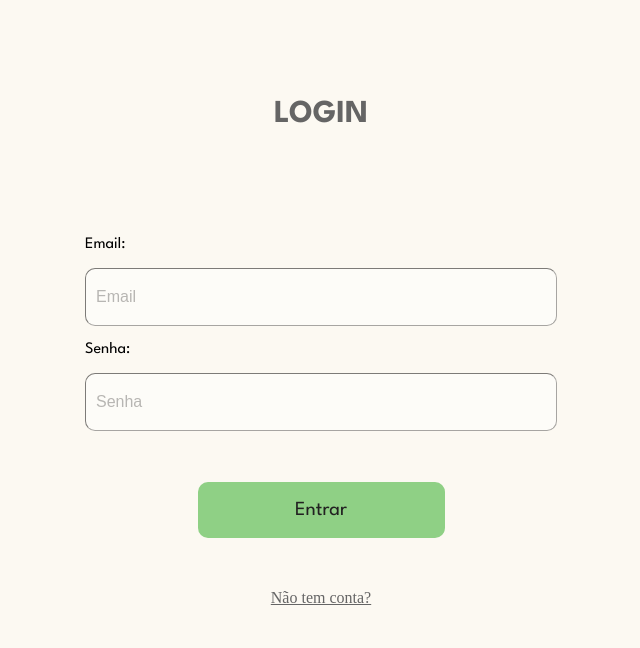
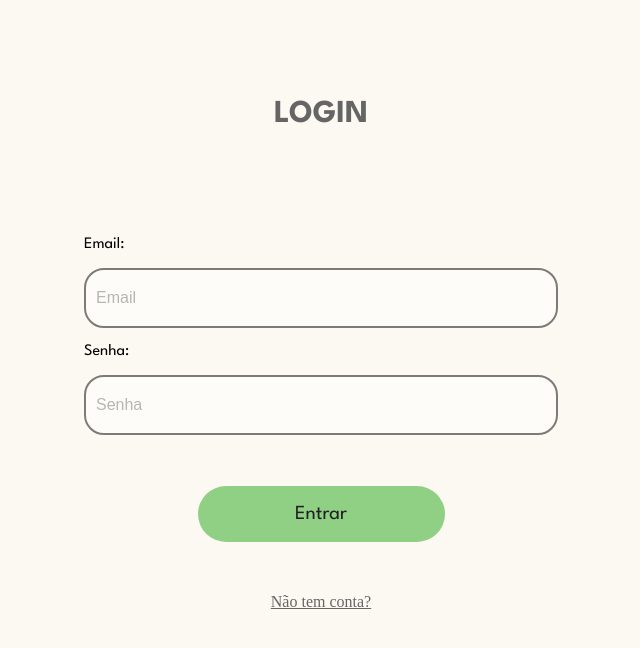
Before and after one commit to Henrique0330/Biblioteca, a Vue app: page /login in a window 1280 px wide. Shown: the top 648 px of the page, without its empty margins (319-959 px from the left). Built offline with nearby package versions, Linux system fonts and the light colour scheme.

Commit message:
FEAT-8:style

```diff
--- a/src/views/LoginView.vue
+++ b/src/views/LoginView.vue
@@ -38,15 +38,16 @@ h1{
 input {
     width: 450px;
     height: 56px;
-    border-radius: 10px;
-    border-color: black;
+    border-radius: 20px;
+    border-color: rgb(255, 255, 255);
     opacity: 0.5;
     border-width: 1px;
     padding: 0 10px;
     font-size: 16px;
+    border: solid 2px;
 }
 #botaoEntrar{
-    border-radius: 10px;
+    border-radius: 40px;
     background-color: #8FD085;
     width: 247px;
     height: 56px;
```
